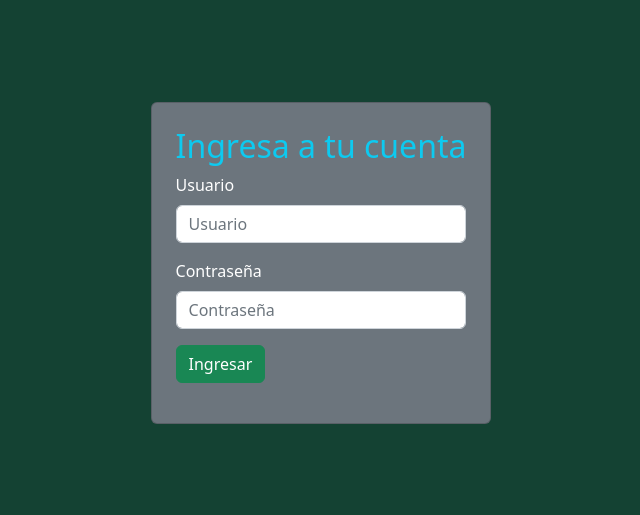
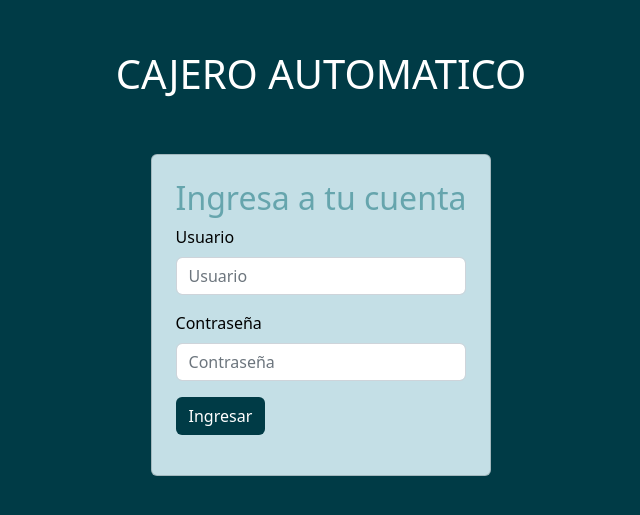
Before and after one commit to CesarDelgado91/Cajero-AutomaticoFinal, a plain HTML site: page index.html in a window 1280 px wide. Shown: the part 137-652 px from the top of the page, without its empty margins (319-959 px from the left). Drawn offline with nearby package versions, Linux system fonts and the light colour scheme.

Commit message:
cajero automatico modificaciones

```diff
--- a/index.html
+++ b/index.html
@@ -11,19 +11,22 @@
 <body>
 
 
-    <div class="container d-flex justify-content-center align-items-center" style="height: 100vh;">
-        <div class="card p-4 bg-secondary">
+    <div class="container d-flex justify-content-center align-items-center flex-column" style="height: 100vh;">
+        <div class="text-center  text-white mb-5">
+            <h1>CAJERO AUTOMATICO</h1>
+        </div>
+        <div class="card p-4 divcar">
             <form id="formLogin">
-                <h2 class="text-info">Ingresa a tu cuenta</h2>
+                <h2>Ingresa a tu cuenta</h2>
                 <div class="mb-3">
-                    <label for="inputUser" class="form-label text-white">Usuario</label>
+                    <label for="inputUser" class="form-label ">Usuario</label>
                     <input type="text" id="inputUser" class="form-control" placeholder="Usuario" required>
                 </div>
                 <div class="mb-3">
-                    <label for="inputPass" class="form-label text-white">Contraseña</label>
+                    <label for="inputPass" class="form-label ">Contraseña</label>
                     <input type="password" id="inputPass" class="form-control" placeholder="Contraseña" required>
                 </div>
-                <button class="btn btn-success" type="submit">Ingresar</button>
+                <button class="btn btncolor" type="submit">Ingresar</button>
                 <p id="validador" class="text-center text-bg-danger mt-2" ></p>
             </form>
         </div>
--- a/style.css
+++ b/style.css
@@ -1,9 +1,38 @@
 body{
     margin: 0;
     padding: 0;
-    background-color:rgb(20, 66, 51);
+    background-color:#003B46;
 }
 
 .card{
     min-height: 300px;
 }
+.divcar {
+    background-color: #C4DFE6;
+}
+.divcar h2{
+    color:#66A5AD ;
+}
+.divcar label{
+    color: black;
+}
+
+.btncolor {
+    background-color: #003B46;
+    color: white;
+}
+.divbanco .card{
+    background-color: #C4DFE6;
+}
+
+.divbanco .label{
+    color: #003B46;
+}
+
+.divbanco button{
+    background-color: #003B46;
+    color: white;
+}
+.divbanco button:hover{
+   background-color: #66A5AD;
+}
```
Also changed, not shown: banco.html (+8 -8 lines), inicio.js (+6 -4 lines).
